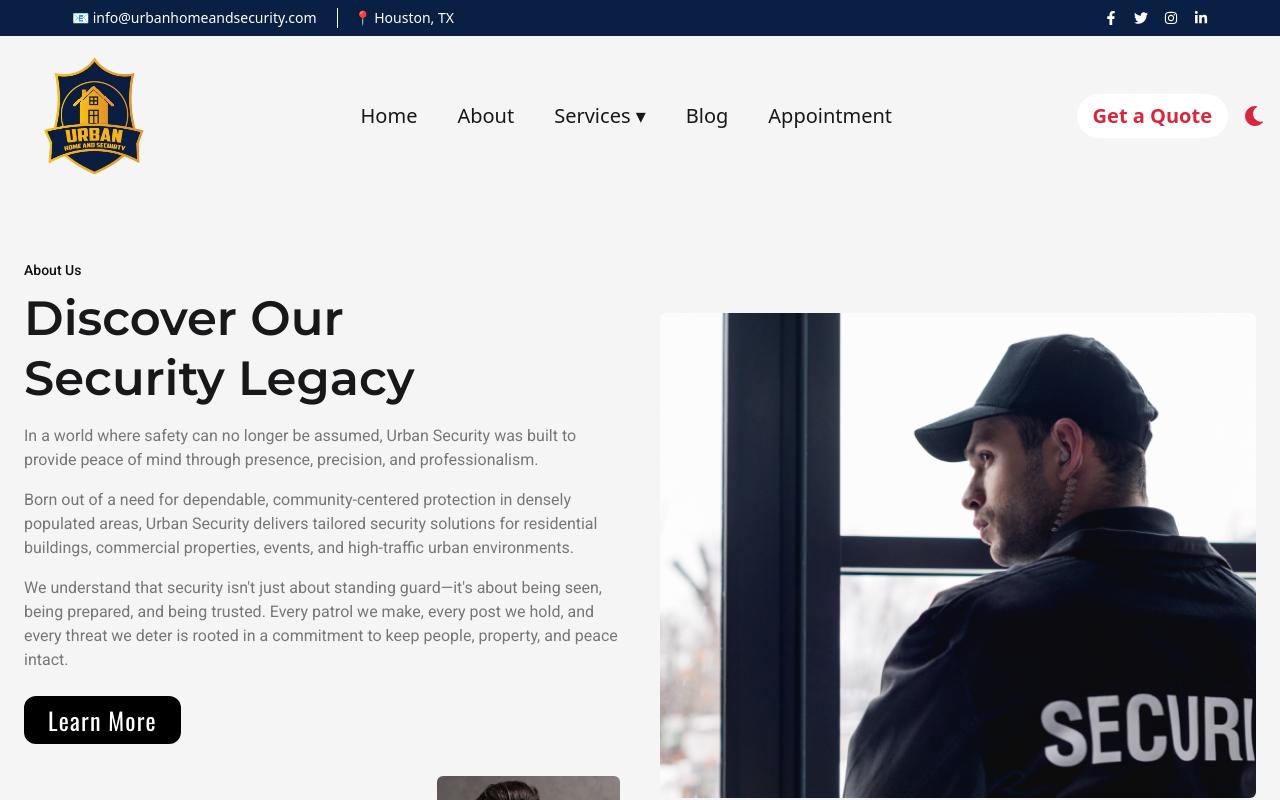
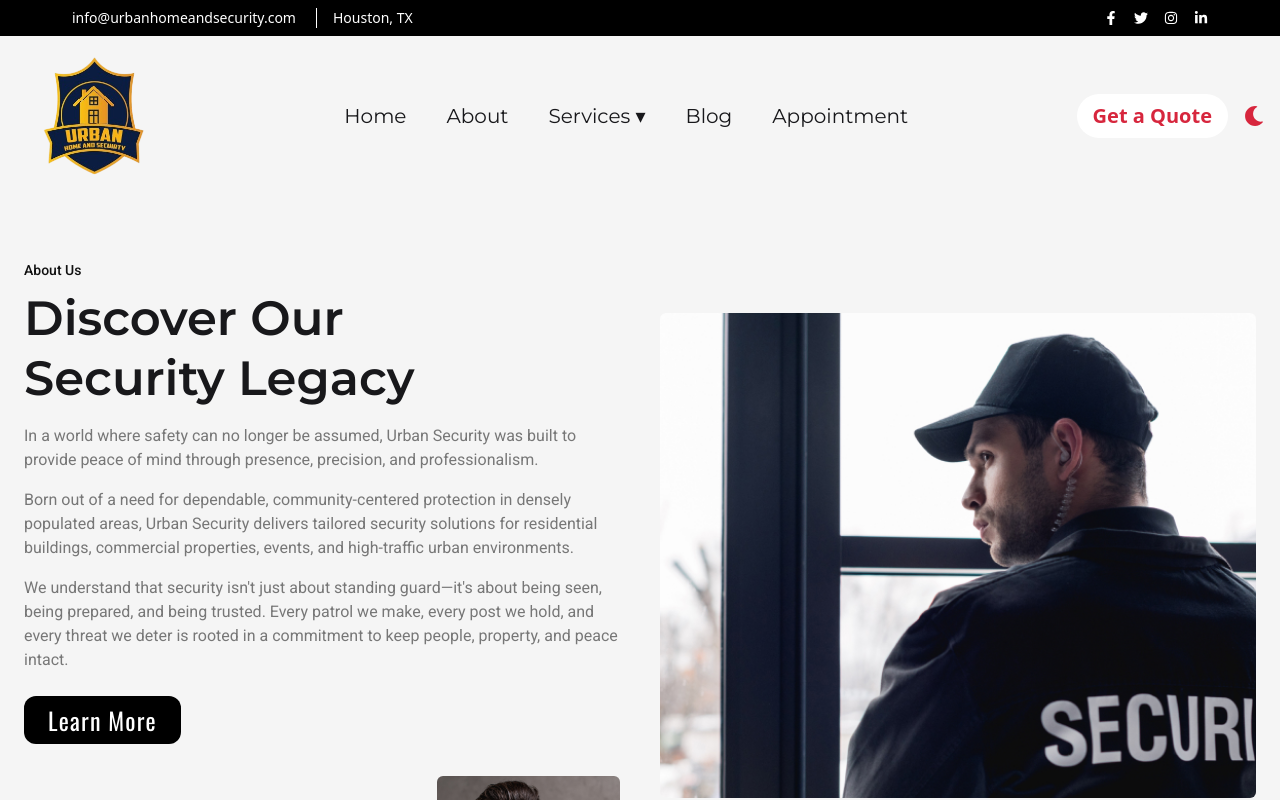
Before and after one commit to saadsrabon/urbanhomeandsecurity, a React (Vite) app: page /about in a window 1280 px wide. Shown: the top 800 px of the page. Built offline with nearby package versions, Linux system fonts and the light colour scheme; the HTML template or start-up script is replaced by a standard one.

Commit message:
navbar updated

```diff
--- a/package.json
+++ b/package.json
@@ -12,6 +12,7 @@
   "dependencies": {
     "@tailwindcss/vite": "^4.1.4",
     "framer-motion": "^12.7.3",
+    "motion": "^12.7.4",
     "react": "^19.0.0",
     "react-dom": "^19.0.0",
     "react-icons": "^5.5.0",
--- /dev/null
+++ b/src/components/MobileNav.jsx
@@ -0,0 +1,139 @@
+import { motion, AnimatePresence } from "framer-motion";
+import { FaSun, FaMoon } from "react-icons/fa";
+import { useState } from "react";
+
+const MobileMenu = ({ menuOpen, toggleDarkMode, darkMode }) => {
+  const [serviceOpen, setServiceOpen] = useState(false);
+
+  const sidebarVariants = {
+    hidden: { x: "-100%", opacity: 0 },
+    visible: {
+      x: 0,
+      opacity: 1,
+      transition: {
+        type: "spring",
+        stiffness: 100,
+        damping: 20,
+        staggerChildren: 0.07,
+        delayChildren: 0.2,
+      },
+    },
+    exit: {
+      x: "-100%",
+      opacity: 0,
+      transition: { duration: 0.3 },
+    },
+  };
+
+  const itemVariants = {
+    hidden: { opacity: 0, x: -10 },
+    visible: { opacity: 1, x: 0 },
+  };
+
+  const dropdownVariants = {
+    collapsed: { height: 0, opacity: 0 },
+    expanded: {
+      height: "auto",
+      opacity: 1,
+      transition: {
+        duration: 0.3,
+        ease: "easeOut",
+        staggerChildren: 0.05,
+      },
+    },
+  };
+
+  return (
+    <AnimatePresence>
+      {menuOpen && (
+        <motion.div
+          initial="hidden"
+          animate="visible"
+          exit="exit"
+          variants={sidebarVariants}
+          className="fixed top-0 left-0 w-4/5 max-w-sm h-full z-50 bg-[#0A1F44] text-white px-6 py-6 space-y-4 shadow-lg backdrop-blur-md overflow-y-auto flex flex-col"
+        >
+          {["Home", "About", "Blog", "Appointment"].map((item, index) => (
+            <motion.a
+              key={index}
+              href={`/${item.toLowerCase()}`}
+              variants={itemVariants}
+              whileHover={{ scale: 1.05, x: 5, color: "#FACC15" }}
+              className="text-[16px] font-medium transition-all duration-200"
+            >
+              {item}
+            </motion.a>
+          ))}
+
+          {/* Services Dropdown */}
+          <motion.div variants={itemVariants}>
+            <button
+              onClick={() => setServiceOpen(!serviceOpen)}
+              className="text-[16px] font-medium flex justify-between w-full hover:text-yellow-400"
+            >
+              Services
+              <span>{serviceOpen ? "▲" : "▼"}</span>
+            </button>
+
+            <AnimatePresence>
+              {serviceOpen && (
+                <motion.div
+                  initial="collapsed"
+                  animate="expanded"
+                  exit="collapsed"
+                  variants={dropdownVariants}
+                  className="ml-4 mt-2 flex flex-col border-l border-[#505050] pl-3 space-y-2"
+                >
+                  {[
+                    "Remodeling",
+                    "Security",
+                    "Air Conditioning",
+                    "Steel Cage",
+                    "Electrical",
+                    "Painting",
+                    "Roofing",
+                    "Flooring",
+                  ].map((service, i) => (
+                    <motion.a
+                      key={i}
+                      href={`/${service.toLowerCase().replace(/\s+/g, "-")}`}
+                      variants={itemVariants}
+                      whileHover={{ scale: 1.05, x: 5, color: "#FACC15" }}
+                      className="text-[15px] transition-all duration-150"
+                    >
+                      {service}
+                    </motion.a>
+                  ))}
+                </motion.div>
+              )}
+            </AnimatePresence>
+          </motion.div>
+
+          {/* Footer Info */}
+          <motion.div
+            variants={itemVariants}
+            className="pt-4 border-t border-gray-600 flex flex-col gap-3"
+          >
+            <span className="text-[16px] font-semibold">📞 (346) 365-7221</span>
+            <span className="text-[15px] italic font-semibold text-gray-300">
+              Free Quotes
+            </span>
+            <div className="flex gap-4 items-center mt-2">
+              <button className="bg-white text-[#D7263D] text-[15px] font-bold px-4 py-1 rounded-full hover:scale-105 transition">
+                Get a Quote
+              </button>
+              <button
+                onClick={toggleDarkMode}
+                className="text-[#D7263D] text-[20px] hover:scale-110 transition"
+              >
+                {darkMode ? <FaSun /> : <FaMoon />}
+              </button>
+            </div>
+          </motion.div>
+        </motion.div>
+      )}
+    </AnimatePresence>
+  );
+};
+
+export default MobileMenu;
--- a/src/components/Navbar.jsx
+++ b/src/components/Navbar.jsx
@@ -1,5 +1,5 @@
-import { motion, AnimatePresence } from 'framer-motion';
-import { useEffect, useState } from 'react';
+import { motion, AnimatePresence } from "framer-motion";
+import { useEffect, useState } from "react";
 import {
   FaFacebookF,
   FaTwitter,
@@ -9,8 +9,9 @@ import {
   FaTimes,
   FaMoon,
   FaSun,
-} from 'react-icons/fa';
-import logo from '../assets/logo.png'; // Update with your logo path
+} from "react-icons/fa";
+import logo from "../assets/logo.png"; // Update with your logo path
+import MobileMenu from "./MobileNav";
 export default function Navbar() {
   const [menuOpen, setMenuOpen] = useState(false);
   const [scrolled, setScrolled] = useState(false);
@@ -19,25 +20,25 @@ export default function Navbar() {
   const toggleMenu = () => setMenuOpen(!menuOpen);
   const toggleDarkMode = () => {
     setDarkMode(!darkMode);
-    document.documentElement.classList.toggle('dark');
+    document.documentElement.classList.toggle("dark");
   };
 
   useEffect(() => {
     const handleScroll = () => {
       setScrolled(window.scrollY > 20);
     };
-    window.addEventListener('scroll', handleScroll);
+    window.addEventListener("scroll", handleScroll);
     const introTimeout = setTimeout(() => {
       setShowIntro(false);
     }, 1800);
-    return () => window.removeEventListener('scroll', handleScroll);
+    return () => window.removeEventListener("scroll", handleScroll);
   }, []);
 
   return (
     <>
       {/* Initial Logo Animation */}
-      { window.location.pathname === '/' &&(
-      <AnimatePresence >
+      {window.location.pathname === "/" && (
+        <AnimatePresence>
           {showIntro && (
             <motion.div
               className="fixed inset-0 bg-white dark:bg-black z-[100] flex items-center justify-center"
@@ -57,53 +58,175 @@ export default function Navbar() {
                   y: -window.innerHeight / 2 + 95,
                   scale: 1,
                 }}
-              transition={{ duration: 1.2, ease: 'easeInOut' }}
-
+                transition={{ duration: 1.2, ease: "easeInOut" }}
                 className="w-40 h-auto"
               />
             </motion.div>
           )}
-        </AnimatePresence>)
-      }
-      <div className={`${darkMode ? 'dark' : ''}`}>
+        </AnimatePresence>
+      )}
+      <div className={`${darkMode ? "dark" : ""}`}>
         {/* Top Info Bar */}
-        <div className="bg-[#0A1F44] text-white text-sm px-4 md:px-18 py-2 flex justify-center md:flex-row md:justify-between items-center">
+        <div className="bg-black text-white text-sm px-4 md:px-18 py-2 flex justify-center md:flex-row md:justify-between items-center">
           <div className="flex justify-center items-center md:flex-row gap-2">
-            <span className='border-r pr-5'>📧 info@urbanhomeandsecurity.com</span>
-            <span className=' pl-2'>📍 Houston, TX</span>
+            <motion.span className="border-r pr-5"
+
+              initial={{ opacity: 0, x: -20 }}
+              animate={{ opacity: 1, x: 0 }}
+              transition={{ duration: 0.5 }}
+              >
+               info@urbanhomeandsecurity.com
+            </motion.span>
+           <span className=" pl-2"> Houston, TX</span>
           </div>
           <div className="hidden md:flex gap-4 mt-2 md:mt-0">
-            <a className='hover:text-xl hover:text-[#D7263D] duration-250' href="#"><FaFacebookF /></a>
-            <a className='hover:text-xl hover:text-[#D7263D] duration-250' href="#"><FaTwitter /></a>
-            <a className='hover:text-xl hover:text-[#D7263D] duration-250' href="#"><FaInstagram /></a>
-            <a className='hover:text-xl hover:text-[#D7263D] duration-250' href="#"><FaLinkedinIn /></a>
+            <a
+              className="hover:text-xl hover:text-[#D7263D] duration-250"
+              href="#"
+            >
+              <FaFacebookF />
+            </a>
+            <a
+              className="hover:text-xl hover:text-[#D7263D] duration-250"
+              href="#"
+            >
+              <FaTwitter />
+            </a>
+            <a
+              className="hover:text-xl hover:text-[#D7263D] duration-250"
+              href="#"
+            >
+              <FaInstagram />
+            </a>
+            <a
+              className="hover:text-xl hover:text-[#D7263D] duration-250"
+              href="#"
+            >
+              <FaLinkedinIn />
+            </a>
           </div>
         </div>
 
         {/* Main Navigation */}
-        <nav className={`transition-all duration-300 ${scrolled ? 'shadow-md py-2' : 'py-4'}text-white sticky top-0 z-50`}>
+        <nav
+          className={`transition-all duration-300 ${
+            scrolled ? "shadow-md py-2 fixed top-0" : "py-4"
+          }text-white sticky top-0 z-50 `}
+        >
           <div className="container mx-auto px-4 flex justify-between items-center">
-            <div className="text-xl font-bold"><img className="w-40 h-auto" src={logo} alt="" /></div>
+            <div className="text-xl font-bold">
+              <img className="w-40 h-auto" src={logo} alt="" />
+            </div>
 
             {/* Desktop Nav */}
-            <ul className="hidden lg:flex gap-10 text-xl items-center">
-              <li><a className='hover:text-[#D7263D] hover:text-2xl hover:font-bold duration-300' href="/">Home</a></li>
-              <li><a className='hover:text-[#D7263D] hover:text-2xl hover:font-bold duration-300' href="/about">About</a></li>
+            <ul  className={`transition-all duration-300 z-50 hidden lg:flex gap-10 text-xl items-center font-monst border-none  ${
+    scrolled
+      ? "fixed  top-4 left-1/2 -translate-x-1/2 bg-white backdrop-blur-lg rounded-full px-8 py-3 shadow-lg border border-white/10"
+      : "py-4 sticky top-0"
+  }`}>
+              <li>
+                <a
+                  className="hover:text-[#D7263D] hover:text-2xl hover:font-bold duration-300"
+                  href="/"
+                >
+                  Home
+                </a>
+              </li>
+              <li>
+                <a
+                  className="hover:text-[#D7263D] hover:text-2xl hover:font-bold duration-300"
+                  href="/about"
+                >
+                  About
+                </a>
+              </li>
               <li className="group relative">
-                <button className="flex items-center gap-1 hover:text-[#D7263D] hover:text-2xl hover:font-bold duration-300">Services ▾</button>
+                <button className="flex items-center gap-1 hover:text-[#D7263D] hover:text-2xl hover:font-bold duration-300">
+                  Services ▾
+                </button>
                 <ul className="absolute hidden group-hover:block bg-white text-[#0A1F44] p-2 shadow-lg rounded mt-1">
-                  <li><a href="/remodeling" className="block px-4 py-1 hover:bg-gray-100  rounded-2xl hover:text-[#D7263D] hover:tex-[20px] hover:font-semibold duration-350">Remodeling & Renovation</a></li>
-                  <li><a href="/security" className="block px-4 py-1 hover:bg-gray-100 rounded-2xl hover:text-[#D7263D] hover:tex-[20px] hover:font-semibold duration-350 hover:tex-[20px] ">Security Installations</a></li>
-                  <li><a href="/ac" className="block px-4 py-1 hover:bg-gray-100 rounded-2xl hover:text-[#D7263D] hover:tex-[20px] hover:font-semibold duration-350">Air Conditioning</a></li>
-                  <li><a href="/steel-cage" className="block px-4 py-1 hover:bg-gray-100 rounded-2xl hover:text-[#D7263D] hover:tex-[20px] hover:font-semibold duration-350">Steel Cage</a></li>
-                  <li><a href="/electrical" className="block px-4 py-1 hover:bg-gray-100 rounded-2xl hover:text-[#D7263D] hover:tex-[20px] hover:font-semibold duration-350">Electrical Services</a></li>
-                  <li><a href="/painting" className="block px-4 py-1 hover:bg-gray-100 rounded-2xl hover:text-[#D7263D] hover:tex-[20px] hover:font-semibold duration-350">Painting & Power Washing</a></li>
-                  <li><a href="/roofing" className="block px-4 py-1 hover:bg-gray-100 rounded-2xl hover:text-[#D7263D] hover:tex-[20px] hover:font-semibold duration-350">Roofing</a></li>
-                  <li><a href="/flooring" className="block px-4 py-1 hover:bg-gray-100 rounded-2xl hover:text-[#D7263D] hover:tex-[20px] hover:font-semibold duration-350">Flooring & Cabinets</a></li>
+                  <li>
+                    <a
+                      href="/remodeling"
+                      className="block px-4 py-1 hover:bg-gray-100  rounded-2xl hover:text-[#D7263D] hover:tex-[20px] hover:font-semibold duration-350"
+                    >
+                      Remodeling & Renovation
+                    </a>
+                  </li>
+                  <li>
+                    <a
+                      href="/security"
+                      className="block px-4 py-1 hover:bg-gray-100 rounded-2xl hover:text-[#D7263D] hover:tex-[20px] hover:font-semibold duration-350 hover:tex-[20px] "
+                    >
+                      Security Installations
+                    </a>
+                  </li>
+                  <li>
+                    <a
+                      href="/ac"
+                      className="block px-4 py-1 hover:bg-gray-100 rounded-2xl hover:text-[#D7263D] hover:tex-[20px] hover:font-semibold duration-350"
+                    >
+                      Air Conditioning
+                    </a>
+                  </li>
+                  <li>
+                    <a
+                      href="/steel-cage"
+                      className="block px-4 py-1 hover:bg-gray-100 rounded-2xl hover:text-[#D7263D] hover:tex-[20px] hover:font-semibold duration-350"
+                    >
+                      Steel Cage
+                    </a>
+                  </li>
+                  <li>
+                    <a
+                      href="/electrical"
+                      className="block px-4 py-1 hover:bg-gray-100 rounded-2xl hover:text-[#D7263D] hover:tex-[20px] hover:font-semibold duration-350"
+                    >
+                      Electrical Services
+                    </a>
+                  </li>
+                  <li>
+                    <a
+                      href="/painting"
+                      className="block px-4 py-1 hover:bg-gray-100 rounded-2xl hover:text-[#D7263D] hover:tex-[20px] hover:font-semibold duration-350"
+                    >
+                      Painting & Power Washing
+                    </a>
+                  </li>
+                  <li>
+                    <a
+                      href="/roofing"
+                      className="block px-4 py-1 hover:bg-gray-100 rounded-2xl hover:text-[#D7263D] hover:tex-[20px] hover:font-semibold duration-350"
+                    >
+                      Roofing
+                    </a>
+                  </li>
+                  <li>
+                    <a
+                      href="/flooring"
+                      className="block px-4 py-1 hover:bg-gray-100 rounded-2xl hover:text-[#D7263D] hover:tex-[20px] hover:font-semibold duration-350"
+                    >
+                      Flooring & Cabinets
+                    </a>
+                  </li>
                 </ul>
               </li>
-              <li><a className='hover:text-[#D7263D] hover:text-2xl hover:font-bold duration-300' href="/blog">Blog</a></li>
-              <li><a className='hover:text-[#D7263D] hover:text-2xl hover:font-bold duration-300' href="/appointment">Appointment</a></li>
+              <li>
+                <a
+                  className="hover:text-[#D7263D] hover:text-2xl hover:font-bold duration-300"
+                  href="/blog"
+                >
+                  Blog
+                </a>
+              </li>
+              <li>
+                <a
+                  className="hover:text-[#D7263D] hover:text-2xl hover:font-bold duration-300"
+                  href="/appointment"
+                >
+                  Appointment
+                </a>
+              </li>
             </ul>
 
             {/* Sticky CTA + Dark Mode */}
@@ -111,7 +234,10 @@ export default function Navbar() {
               <button className="bg-white text-[#D7263D] text-xl font-semibold px-4 py-2 rounded-full hover:bg-gray-200 transition">
                 Get a Quote
               </button>
-              <button onClick={toggleDarkMode} className="text-[#D7263D] text-xl">
+              <button
+                onClick={toggleDarkMode}
+                className="text-[#D7263D] text-xl"
+              >
                 {darkMode ? <FaSun /> : <FaMoon />}
               </button>
             </div>
@@ -124,39 +250,11 @@ export default function Navbar() {
 
           {/* Mobile Menu */}
           {menuOpen && (
-            <div className="lg:hidden flex flex-col bg-[#0A1F44] text-white px-4 py-4 space-y-2 text-sm">
-              <a className='text-[16px]' href="/">Home</a>
-              <a className='text-[16px]' href="/about">About</a>
-              <details className="group">
-                <summary className="cursor-pointer text-[16px]">Services</summary>
-                <div className="ml-4 space-y-2 flex flex-col border border-[#505050] w-2/6 p-3 rounded-2xl">
-                  <a href="/remodeling">Remodeling</a>
-                  <a href="/security">Security</a>
-                  <a href="/ac">Air Conditioning</a>
-                  <a href="/steel-cage">Steel Cage</a>
-                  <a href="/electrical">Electrical</a>
-                  <a href="/painting">Painting</a>
-                  <a href="/roofing">Roofing</a>
-                  <a href="/flooring">Flooring</a>
-                </div>
-              </details>
-
-              <a className='text-[16px]' href="/blog">Blog</a>
-              <a className='text-[16px]' href="/appointment">Appointment</a>
-
-              <div className="pt-3 border-t border-gray-500 flex flex-col gap-3">
-                <span className='text-[16px] font-semibold'>📞 (346) 365-7221</span>
-                <span className="block text-xs italic text-[16px] font-semibold">Free Quotes</span>
-                <div className='flex justify-start items-center'>
-                  <button className="mt-2 bg-white text-[#D7263D] text-[16px] font-bold px-4 py-1 rounded-full text-sm">
-                    Get a Quote
-                  </button>
-                  <button onClick={toggleDarkMode} className="ml-4 text-[#D7263D] text-[20px]">
-                    {darkMode ? <FaSun /> : <FaMoon />}
-                  </button>
-                </div>
-              </div>
-            </div>
+            <MobileMenu
+              menuOpen={toggleMenu}
+              darkMode={darkMode}
+              toggleDarkMode={toggleDarkMode}
+            />
           )}
         </nav>
       </div>
--- a/src/pages/About.jsx
+++ b/src/pages/About.jsx
@@ -5,7 +5,7 @@ import rightBigImage from '../assets/rear-view-of-guard-in-black-uniform-with-ea
 const About = () => {
   return (
     // main section
-    <section className="container mx-auto px-6 py-16">
+    <section className="container mx-auto px-6 py-16 font-monst">
     <div className="grid lg:grid-cols-2 gap-10 items-center">
       {/* Left Section */}
       <div className="space-y-6">
--- a/src/pages/Home.jsx
+++ b/src/pages/Home.jsx
@@ -4,7 +4,7 @@ import About from './About';
 const Home = () => {
   return (
     <>
-    <section className='container mx-auto px-4 max-h-[1000px]'>
+    <section className='container mx-auto px-4 max-h-screen font-monst'>
       <div
         className="relative rounded-2xl bg-cover   flex items-center"
         style={{
@@ -17,16 +17,16 @@ const Home = () => {
         {/* Content */}
         <div className="relative z-10 px-8 lg:px-16 text-white p-30">
           <div className="max-w-2xl">
-            <h1 className="mb-5 text-4xl md:text-5xl lg:text-6xl font-bold leading-tight">
+            <h1 className="mb-5 text-3xl md:text-4xl lg:text-5xl font-bold leading-tight">
               Building trust and delivering protection—<br />
               <span className="text-[#D7263D]">Urban Security</span>, your partner in safety and service.
             </h1>
             <p className="mb-8 text-lg opacity-90">
               To provide disciplined, dependable, and professional security services that protect lives, property, and peace of mind across Houston and beyond.
             </p>
-            <button className="btn bg-[#D7263D] px-8 py-3 text-lg ">
-              Get Started
-            </button>
+            <button className=" font-oswald bg-[#D7263D] text-white text-lg lg:text-2xl tracking-wider px-6  rounded-xl pb-3 pt-2 hover:bg-[#D7263D] transition-all duration-300 li">
+            Learn More
+          </button>
           </div>
         </div>
       </div>
```
Also changed, not shown: 1 other file (tests, documents, lock files or other folders). Lines whose indentation alone changed are shown as unchanged.
